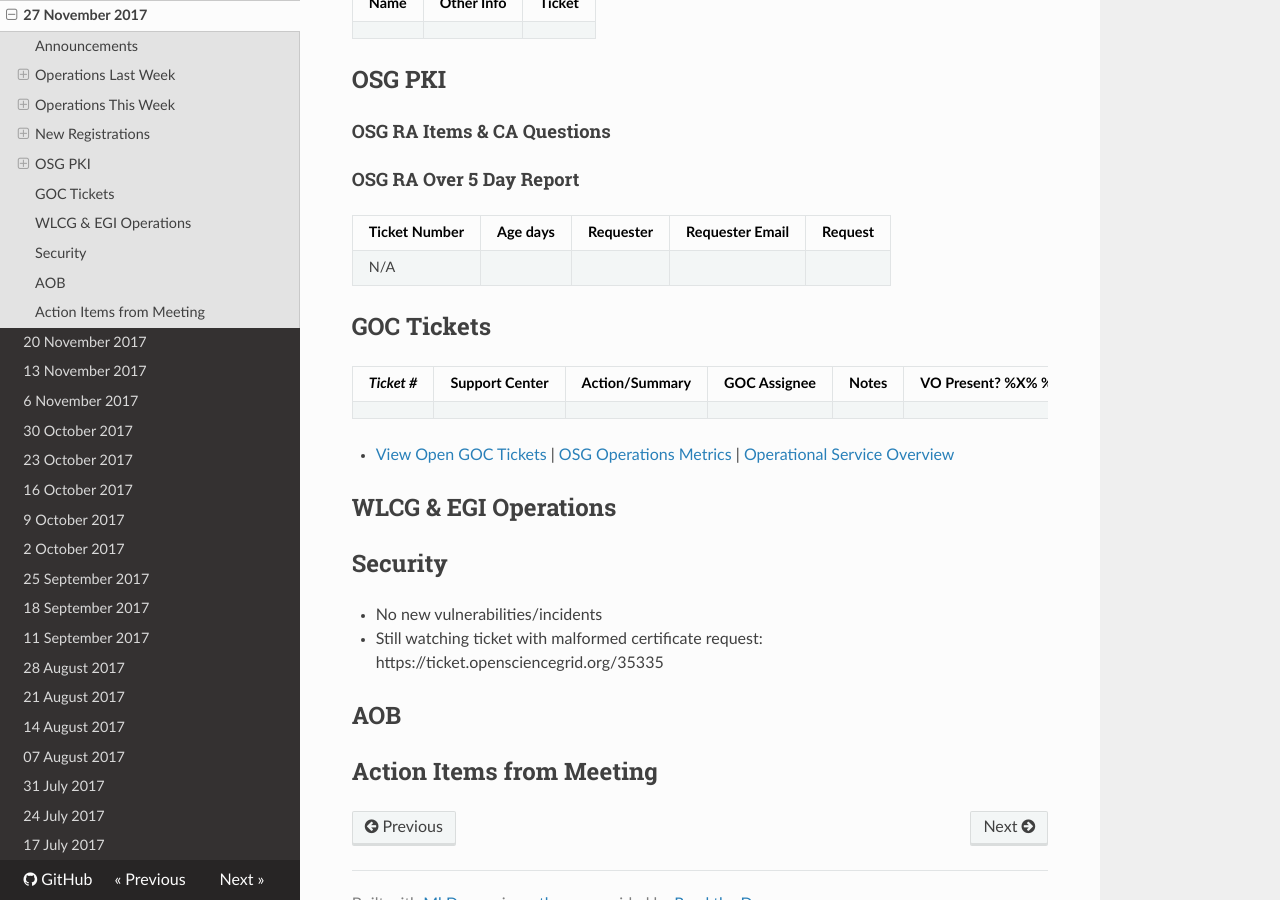
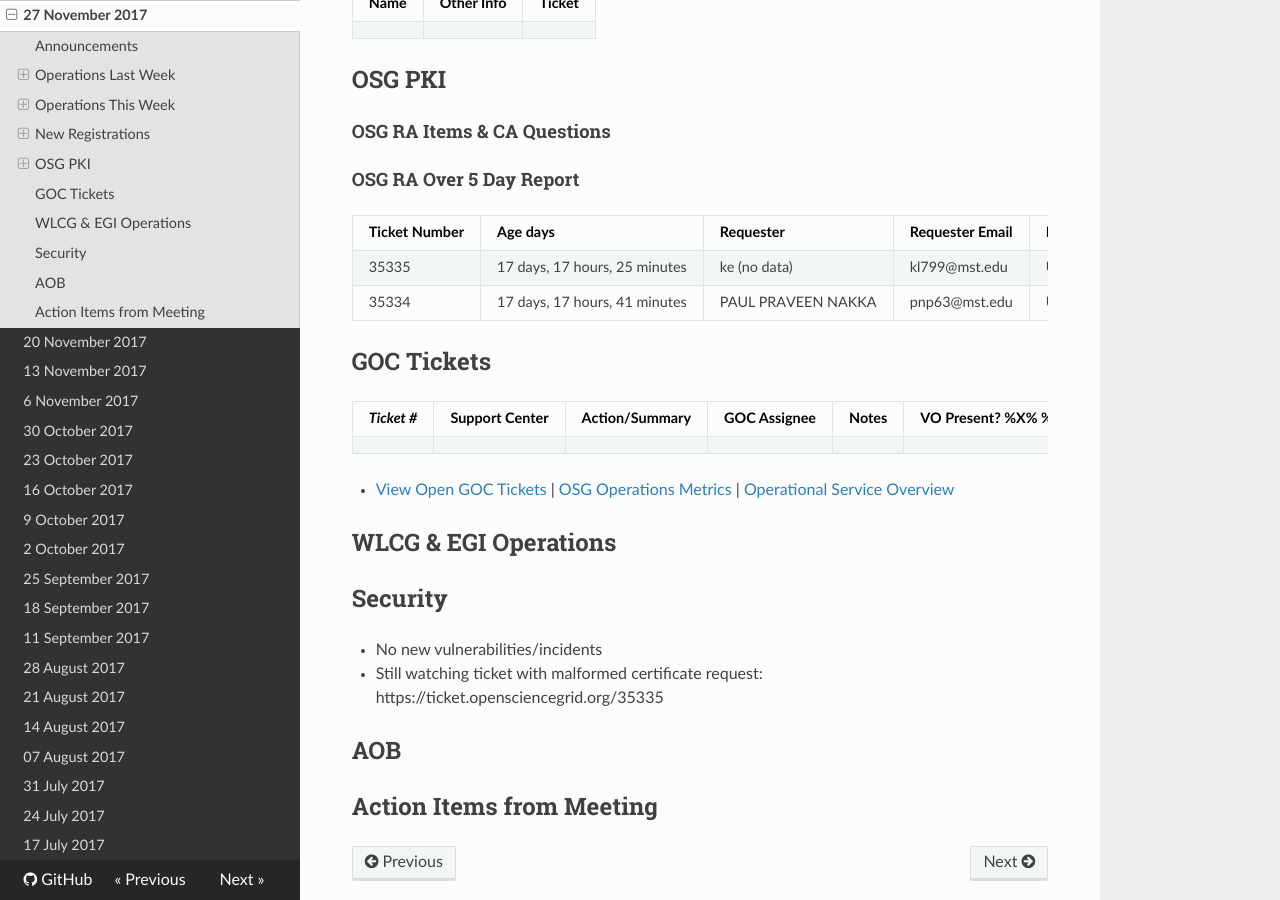
Before and after one commit to osg-htc/operations, an MkDocs documentation site: the page built from docs/WeeklyMinutes/27Nov2017.md, in a window 1280 px wide and 900 px high, scrolled down 1829 px. Built offline with MkDocs 1.6.1, drawn with Linux system fonts in a browser that asks for light colours; nearby versions of some CDN libraries; old or Windows-style settings are respelled for this version of MkDocs.

Commit message:
Update 27Nov2017.md

```diff
--- a/docs/WeeklyMinutes/27Nov2017.md
+++ b/docs/WeeklyMinutes/27Nov2017.md
@@ -67,7 +67,8 @@
 #### OSG RA Over 5 Day Report
 | Ticket Number	|Age days	|Requester	|Requester Email		|Request |
 | --------- | ------- | --------- | ----------------- | ------ |
-| N/A |
+| 35335 | 17 days, 17 hours, 25 minutes | ke (no data) | kl799@mst.edu | User Certificate Request for ke(VO:SBGrid) |
+| 35334 | 17 days, 17 hours, 41 minutes | PAUL PRAVEEN NAKKA | pnp63@mst.edu | User Certificate Request for PAUL PRAVEEN NAKKA(VO:SBGrid) |
 
 ## GOC Tickets
 
```
